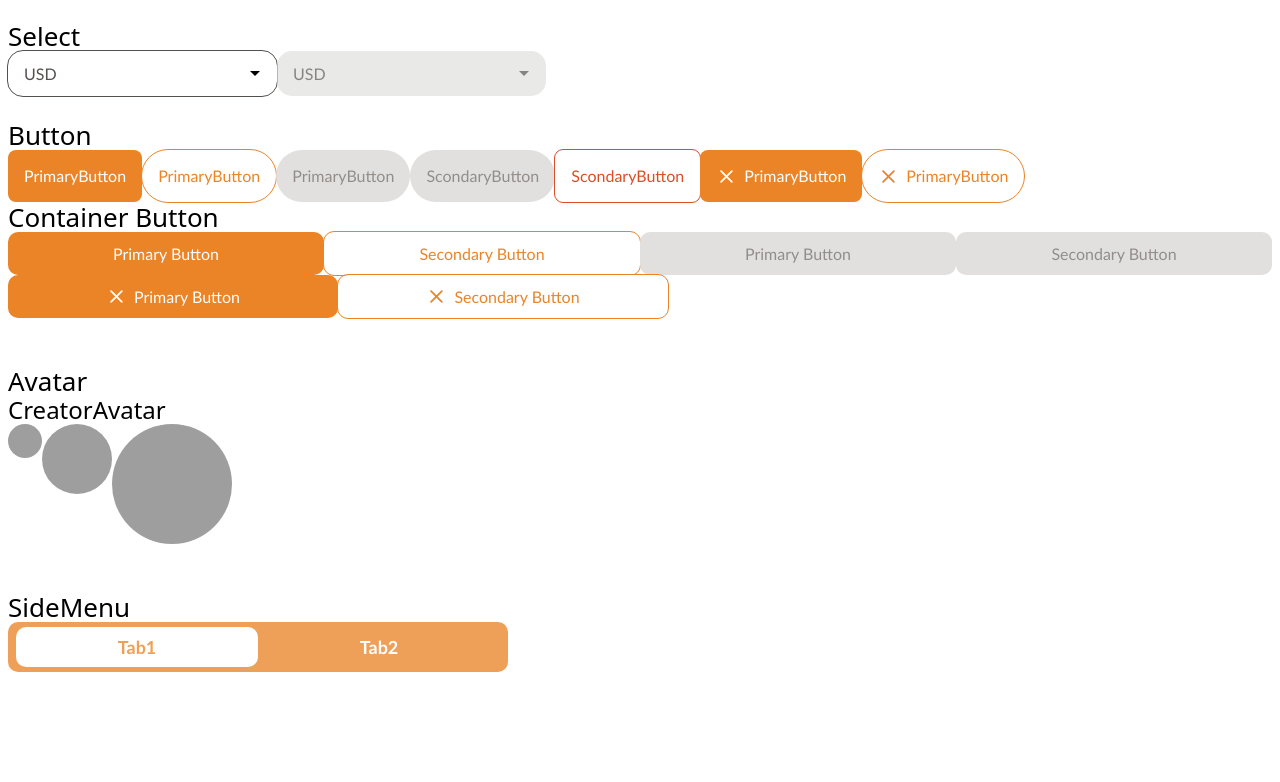
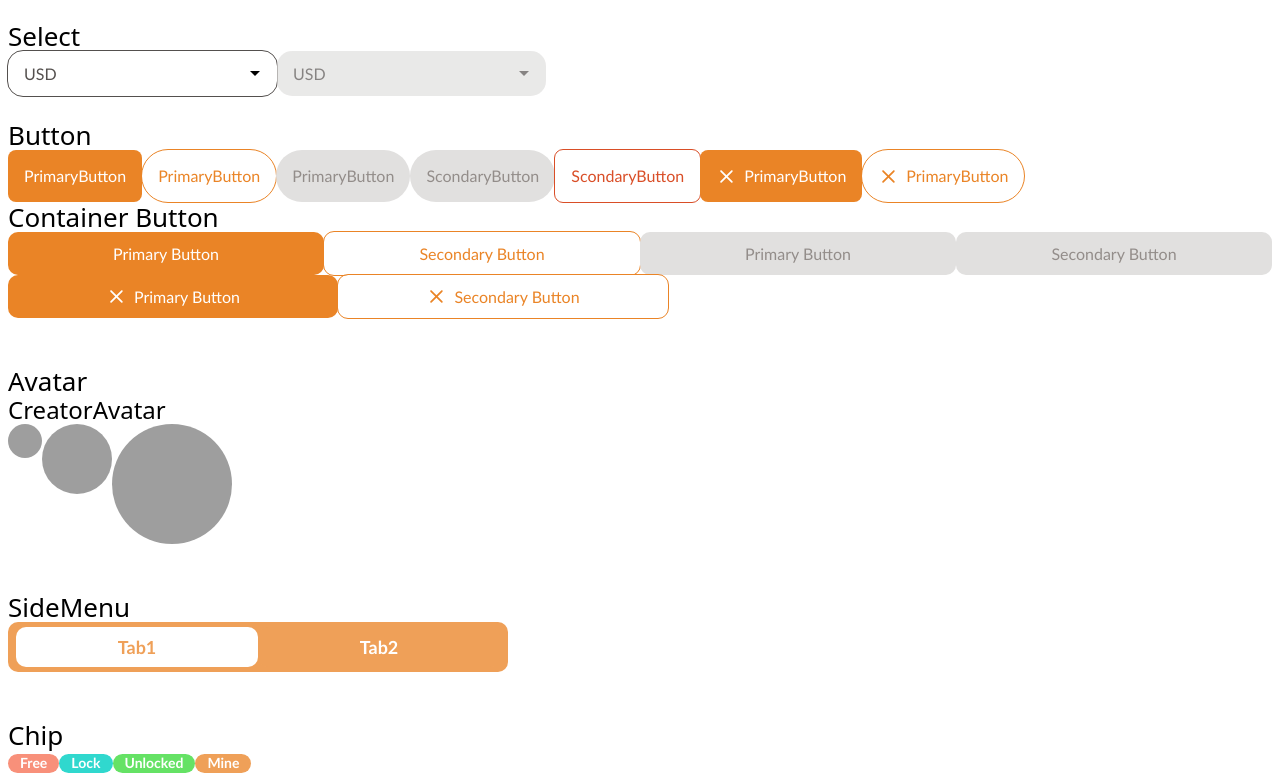
Before and after one commit to Icarus1223/Creato-Nextjs, a Next.js app: page / in a window 1280 px wide. Shown: the part 1277-2059 px from the top of the page. Before the commit the page ends 1957 px from the top, so only its background shows below. Built offline with nearby package versions, Linux system fonts and the light colour scheme; grey boxes are pictures that could not be loaded.

Commit message:
Chip Component

```diff
--- a/pages/index.tsx
+++ b/pages/index.tsx
@@ -3,6 +3,7 @@ import { ContainerButton } from "../src/components/ContainerButton";
 import { Input } from "../src/components/Input";
 import { Avatar } from "../src/components/Avatar";
 import SideMenu from "../src/components/SideMenu";
+import Chip from "../src/components/Chip";
 import Icon from "../src/components/Icon";
 import { useState } from "react";
 
@@ -107,6 +108,12 @@ export default function Home() {
           ]}
         />
       </div>
+      <br/><br/>
+      <h1>Chip</h1>
+      <Chip type="free">Free</Chip>
+      <Chip type="locked">Lock</Chip>
+      <Chip type="unlocked">Unlocked</Chip>
+      <Chip type="mine">Mine</Chip>
     </div>
   );
 }
--- /dev/null
+++ b/src/components/Chip/index.tsx
@@ -0,0 +1,16 @@
+type IChipProps = React.DetailedHTMLProps<
+    React.HTMLAttributes<HTMLDivElement>,
+    HTMLDivElement
+>
+
+interface ChipProps extends IChipProps {
+    type: string //free unlocked locked mine
+}
+
+export default function Chip(props: ChipProps) {
+    return (
+        <div className={`chip chip-${props.type}`}>
+            <span>{props.children}</span>
+        </div>
+    )
+}
--- a/styles/globals.css
+++ b/styles/globals.css
@@ -261,3 +261,23 @@ button[type="button"]:disabled svg {
 .sidemenu-menu.active {
     @apply bg-shades-0 text-primary-500
 }
+
+.chip {
+     @apply h-[19px] rounded-[90px] px-[12px] w-fit text-shades-0 text-xm font-bold inline-flex items-center
+}
+
+.chip-free {
+    @apply bg-free-500
+}
+
+.chip-locked {
+    @apply bg-locked-500
+}
+
+.chip-unlocked {
+    @apply bg-unlocked-500
+}
+
+.chip-mine {
+    @apply bg-mine-500
+}
```
